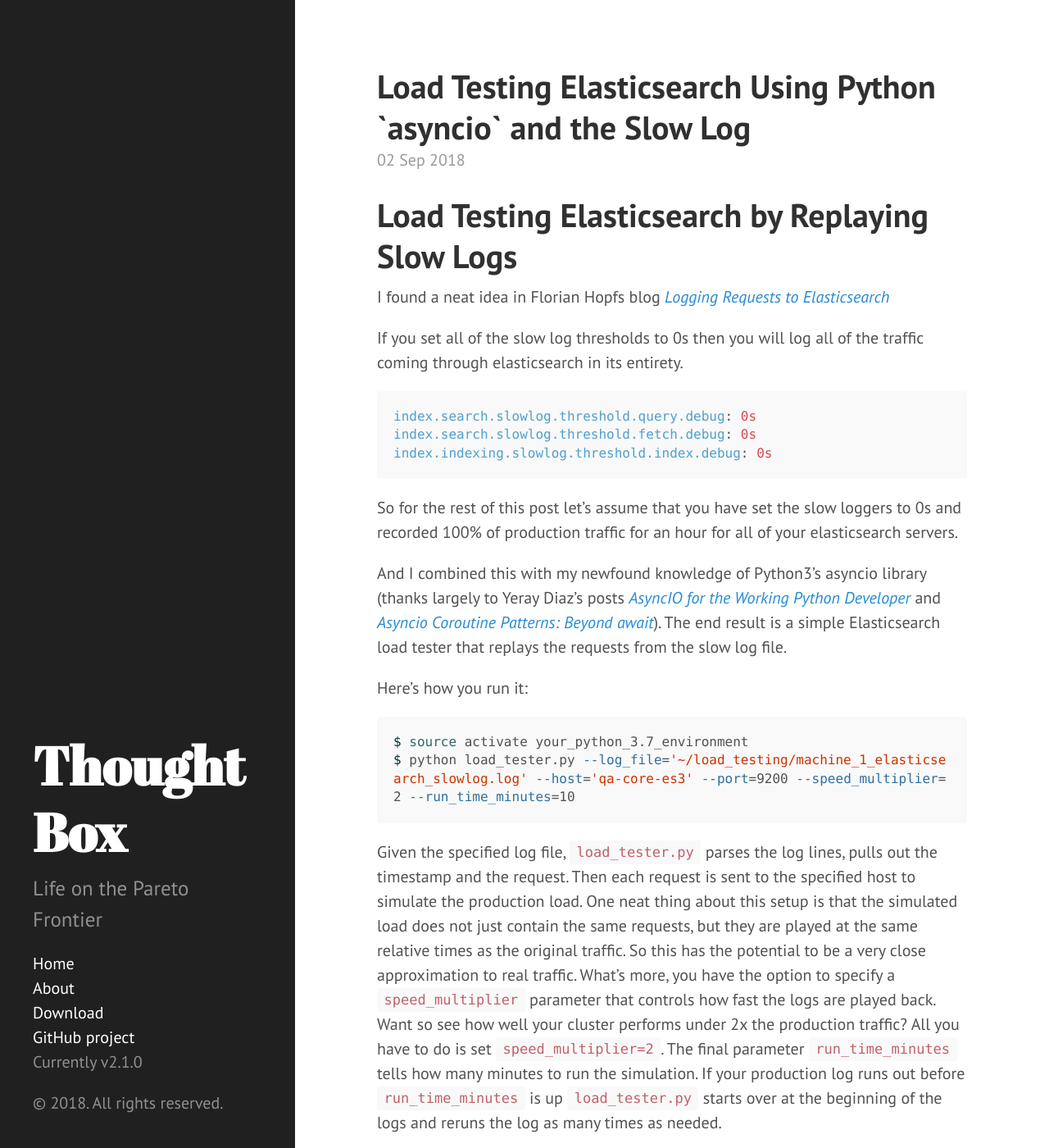
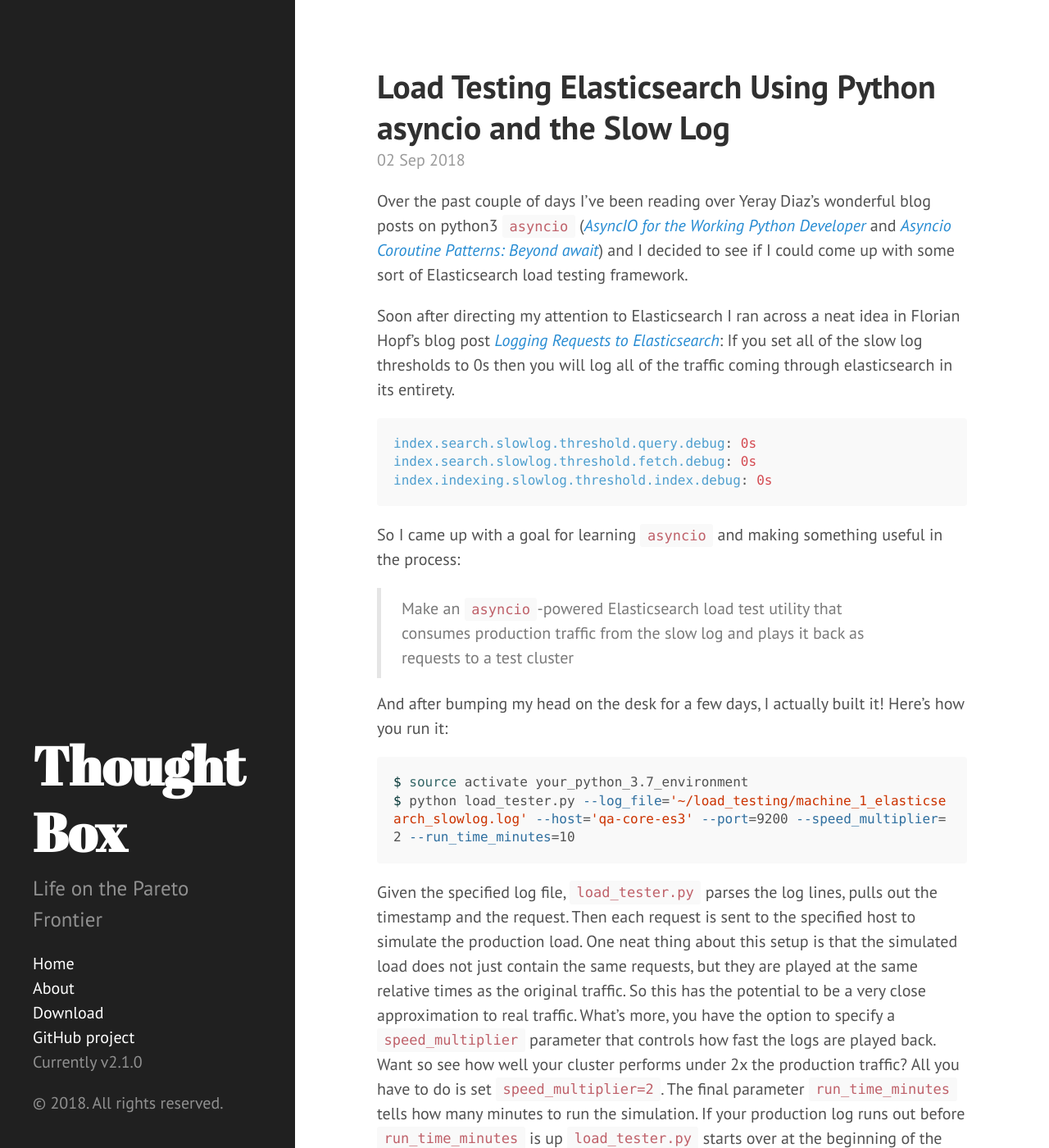
Before and after one commit to JnBrymn/JnBrymn.github.io, a Jekyll site: the page built from _posts/2018-09-02-load-testing-elasticsearch-using-python-asyncio-and-the-slow-log.md, in a window 1280 px wide and 1400 px high. Shown: the whole window at 82% size. Built offline with Jekyll 4.4.1, drawn with Linux system fonts in a browser that asks for light colours; comment, search, counter and statistics services are not loaded; some of the changed text lies outside the part shown.

Commit message:
touch up

````diff
--- a/_posts/2018-09-02-load-testing-elasticsearch-using-python-asyncio-and-the-slow-log.md
+++ b/_posts/2018-09-02-load-testing-elasticsearch-using-python-asyncio-and-the-slow-log.md
@@ -1,23 +1,21 @@
 ---
 layout: post
-title: Load Testing Elasticsearch Using Python `asyncio` and the Slow Log
+title: Load Testing Elasticsearch Using Python asyncio and the Slow Log
 ---
-# Load Testing Elasticsearch by Replaying Slow Logs
+Over the past couple of days I've been reading over Yeray Diaz's wonderful blog posts on python3 `asyncio` ([_AsyncIO for the Working Python Developer_](https://hackernoon.com/asyncio-for-the-working-python-developer-5c468e6e2e8e) and [_Asyncio Coroutine Patterns: Beyond await_](https://medium.com/python-pandemonium/asyncio-coroutine-patterns-beyond-await-a6121486656f)) and I decided to see if I could come up with some sort of Elasticsearch load testing framework.
 
-I found a neat idea in Florian Hopfs blog [_Logging Requests to Elasticsearch_](http://blog.florian-hopf.de/2016/03/logging-requests-to-elasticsearch.html)
-
-If you set all of the slow log thresholds to 0s then you will log all of the traffic coming through elasticsearch in its entirety.
+Soon after directing my attention to Elasticsearch I ran across a neat idea in Florian Hopf's blog post [_Logging Requests to Elasticsearch_](http://blog.florian-hopf.de/2016/03/logging-requests-to-elasticsearch.html): If you set all of the slow log thresholds to 0s then you will log all of the traffic coming through elasticsearch in its entirety.
 ```yaml
 index.search.slowlog.threshold.query.debug: 0s
 index.search.slowlog.threshold.fetch.debug: 0s
 index.indexing.slowlog.threshold.index.debug: 0s
 ```
 
-So for the rest of this post let's assume that you have set the slow loggers to 0s and recorded 100% of production traffic for an hour for all of your elasticsearch servers.
+So I came up with a goal for learning `asyncio` and making something useful in the process:
 
-And I combined this with my newfound knowledge of Python3's asyncio library (thanks largely to Yeray Diaz's posts [_AsyncIO for the Working Python Developer_](https://hackernoon.com/asyncio-for-the-working-python-developer-5c468e6e2e8e) and [_Asyncio Coroutine Patterns: Beyond await_](https://medium.com/python-pandemonium/asyncio-coroutine-patterns-beyond-await-a6121486656f)). The end result is a simple Elasticsearch load tester that replays the requests from the slow log file.
+> Make an `asyncio`-powered Elasticsearch load test utility that consumes production traffic from the slow log and plays it back as requests to a test cluster
 
-Here's how you run it:
+And after bumping my head on the desk for a few days, I actually built it! Here's how you run it:
 
 ```bash
 $ source activate your_python_3.7_environment
@@ -78,7 +76,7 @@
 
 So long as your computer can keep up with the load (e.g. the `seconds_behind` should remain near 0) then it makes a lot of sense to spin up several runs like this on one machine. In principle each load simulation would be responsible for replaying the log file from one of the production servers to a clone test cluster.
 
-## Still to do
+## Still To Do
 
 There are plenty of things we can do to improve the current code.
 
@@ -97,3 +95,7 @@
   * Connecting the thing to a neat-o aiohttp-based web app that will let you control the runs.
   * Updating charts and graphs in the web app.
   * Coordination across machines for massively distributed load testing.
+
+## Wanna Help?
+
+If you think this a neat idea, lemme know! I'd love advice on the `asyncio`, the Elasticsearch, or anything else. Send me pull requests or ping me on Twitter @JnBrymn.
````
